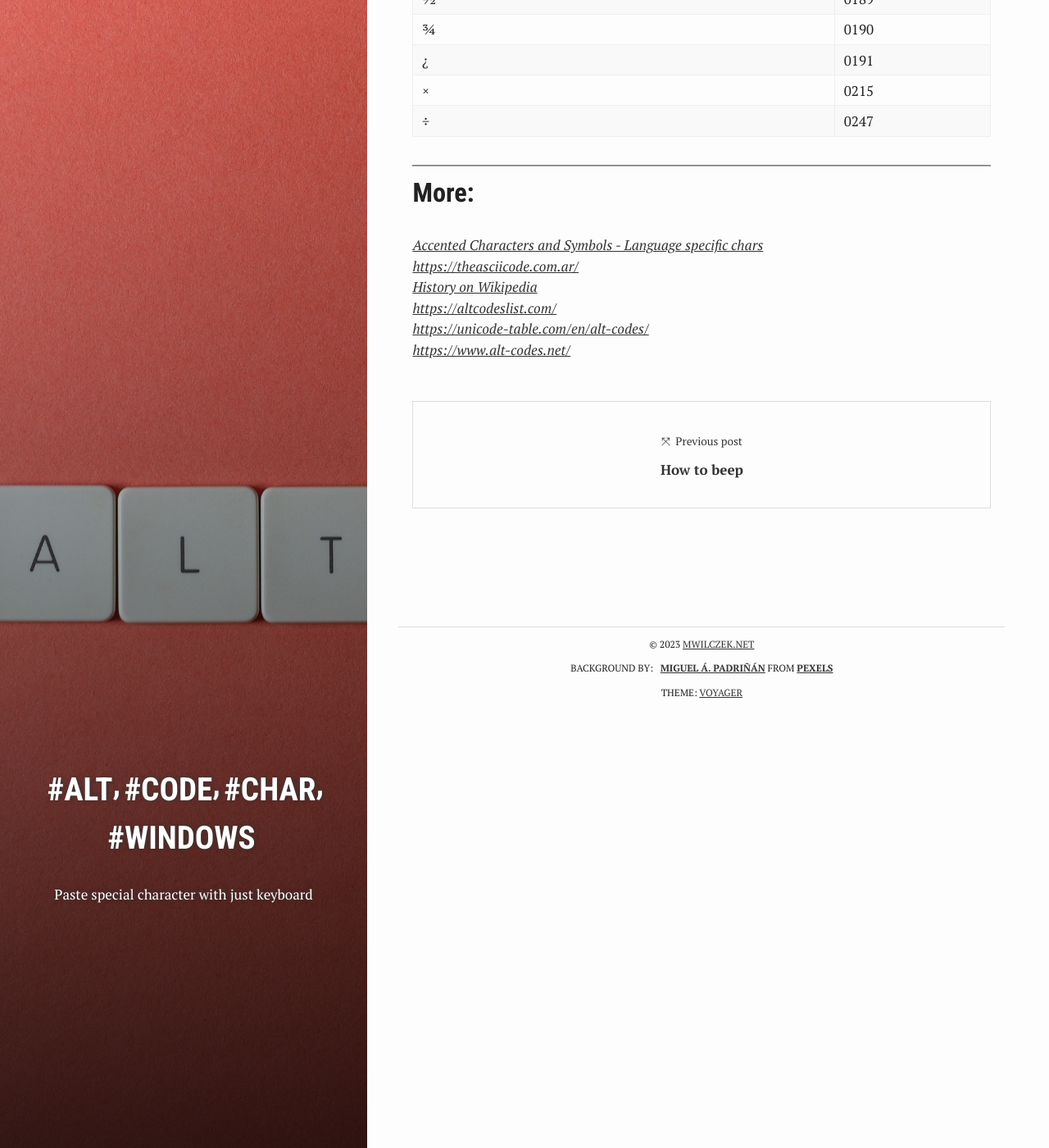
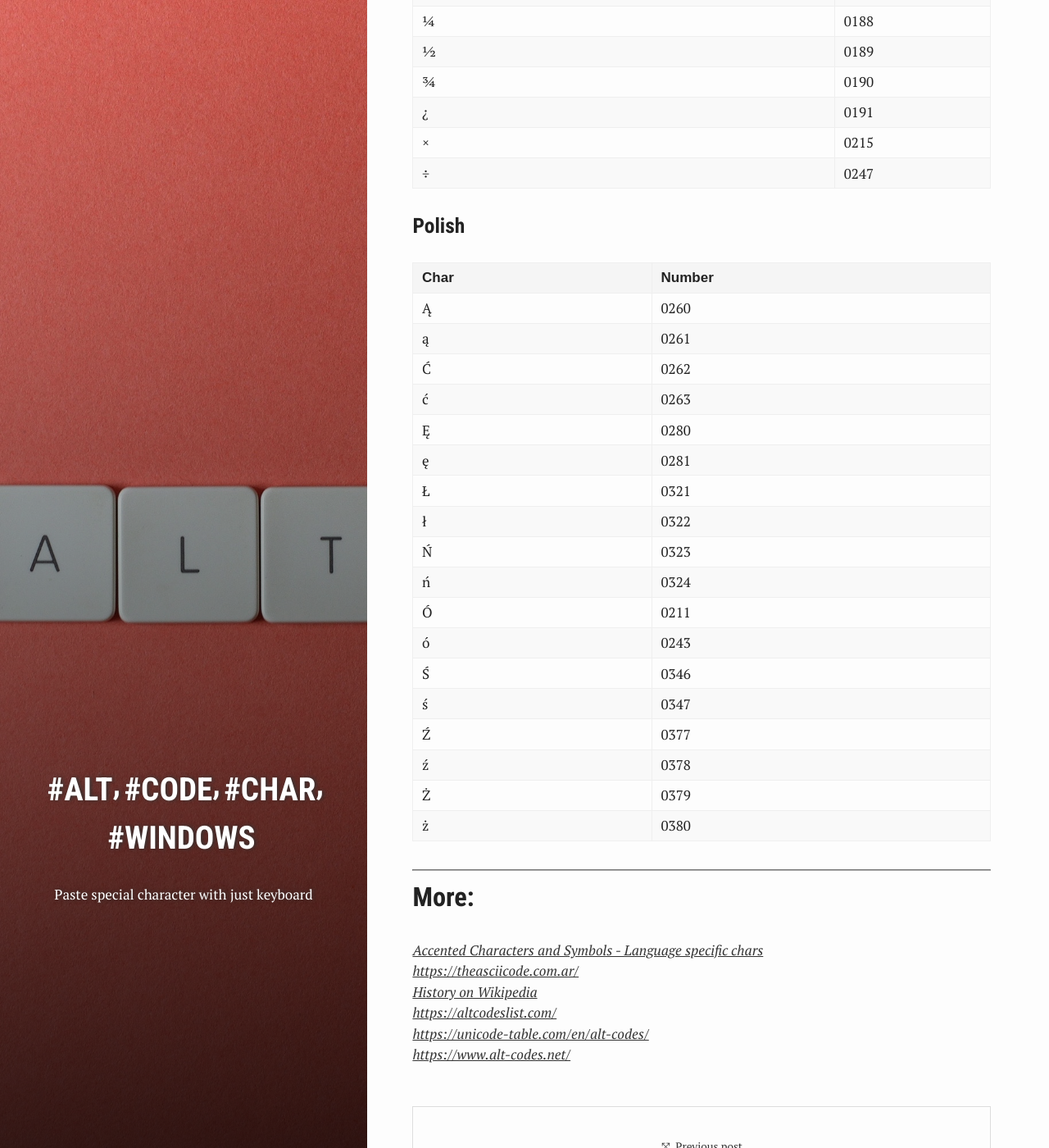
Before and after one commit to mwilczek-net/blog.mwilczek.net, a Jekyll site: the page built from _posts/2022-01-26-alt-codes.md, in a window 1280 px wide and 1400 px high, scrolled down 5204 px. Shown: the whole window at 82% size. Built offline with Jekyll 4.4.1, drawn with Linux system fonts in a browser that asks for light colours.

Commit message:
Add language specific characters

```diff
--- a/_posts/2022-01-26-alt-codes.md
+++ b/_posts/2022-01-26-alt-codes.md
@@ -161,3 +163,26 @@ My subset of characters. For more please follow links on <a href="#more-links-se
 | ¿                         | 0191   |
 | ×                         | 0215   |
 | ÷                         | 0247   |
+
+### Polish
+
+| Char      | Number |
+|-----------|--------|
+| Ą         | 0260   |
+| ą         | 0261   |
+| Ć         | 0262   |
+| ć         | 0263   |
+| Ę         | 0280   |
+| ę         | 0281   |
+| Ł         | 0321   |
+| ł         | 0322   |
+| Ń         | 0323   |
+| ń         | 0324   |
+| Ó         | 0211   |
+| ó         | 0243   |
+| Ś         | 0346   |
+| ś         | 0347   |
+| Ź         | 0377   |
+| ź         | 0378   |
+| Ż         | 0379   |
+| ż         | 0380   |
```
Also changed, not shown: other parts of _posts/2022-01-26-alt-codes.md (+2 -0 lines).
